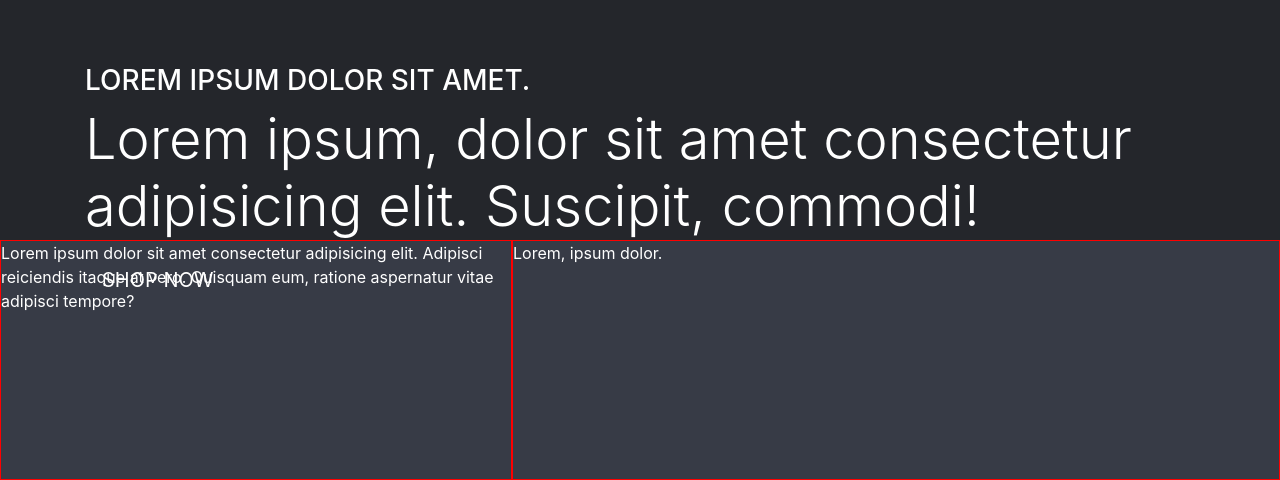
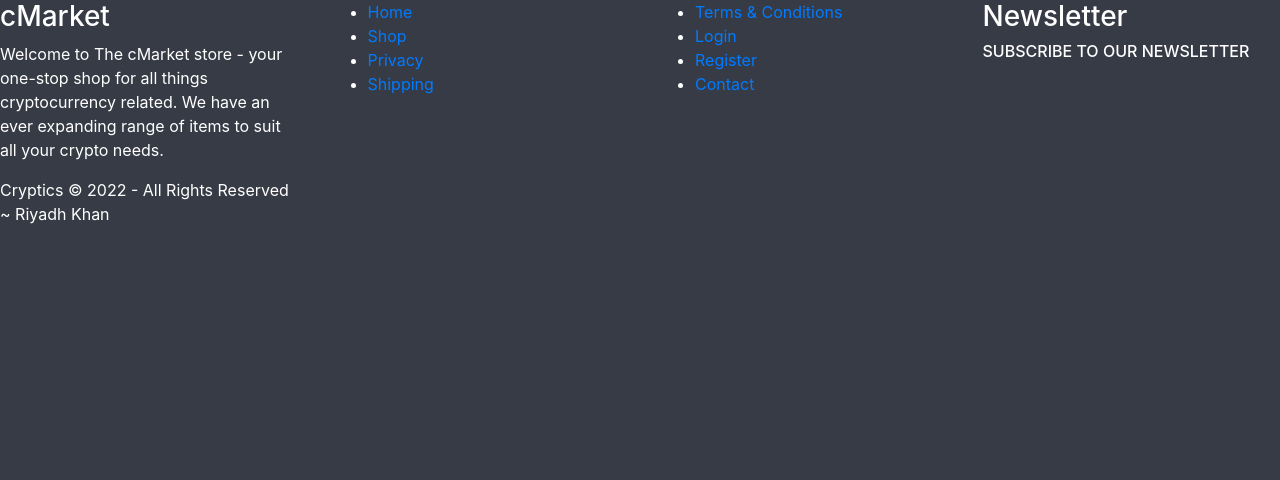
Before and after one commit to RiyadhKh4n/cmarket, a Django app: page / in a window 1280 px wide. Shown: the part 98-578 px from the top of the page. After the commit the page ends 322 px from the top, so only its background shows below. Run offline with Django 3.2, Linux system fonts and the light colour scheme; parts of the project's set-up code (start-up, migrations or seed data) failed here and were passed over; some libraries are stand-ins or nearby versions.

Commit message:
Temp remove index.html content

```diff
--- a/home/templates/home/index.html
+++ b/home/templates/home/index.html
@@ -12,7 +12,7 @@
 {% endblock %}
 
 {% block content %}
-<div class="jumbotron jumbotron-fluid">
+<!-- <div class="jumbotron jumbotron-fluid">
     <div class="container">
         <h3 class="display-8 text-uppercase jumbotron-text">Lorem ipsum dolor sit amet.</h3>
         <h2 class="display-4 jumbotron-text">Lorem ipsum, dolor sit amet consectetur adipisicing elit. Suscipit, commodi!</h2>
@@ -25,7 +25,7 @@
 <div class="wrapper">
     <div class="">Lorem ipsum dolor sit amet consectetur adipisicing elit. Adipisci reiciendis itaque at vero. Quisquam eum, ratione aspernatur vitae adipisci tempore?</div>
     <div class="">Lorem, ipsum dolor.</div>
-</div>
+</div> -->
 
 
 {% endblock %}
```
